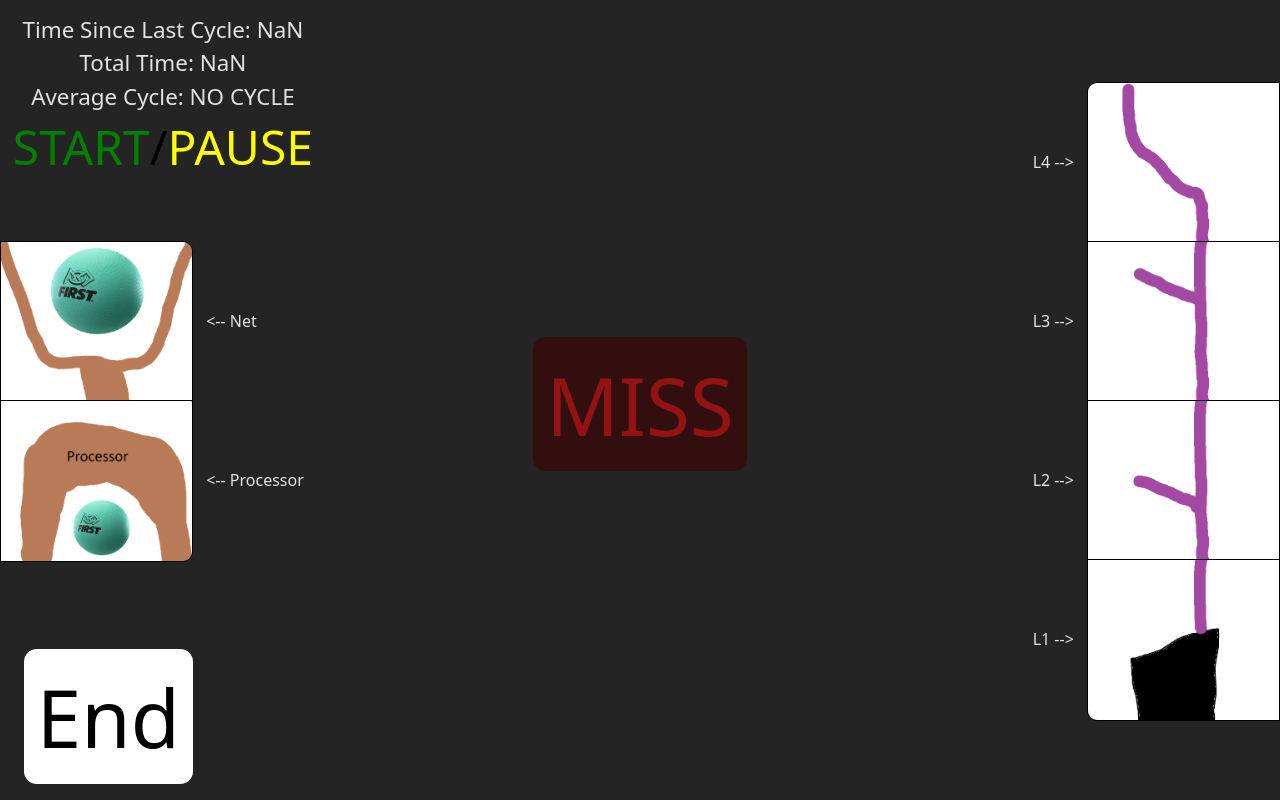
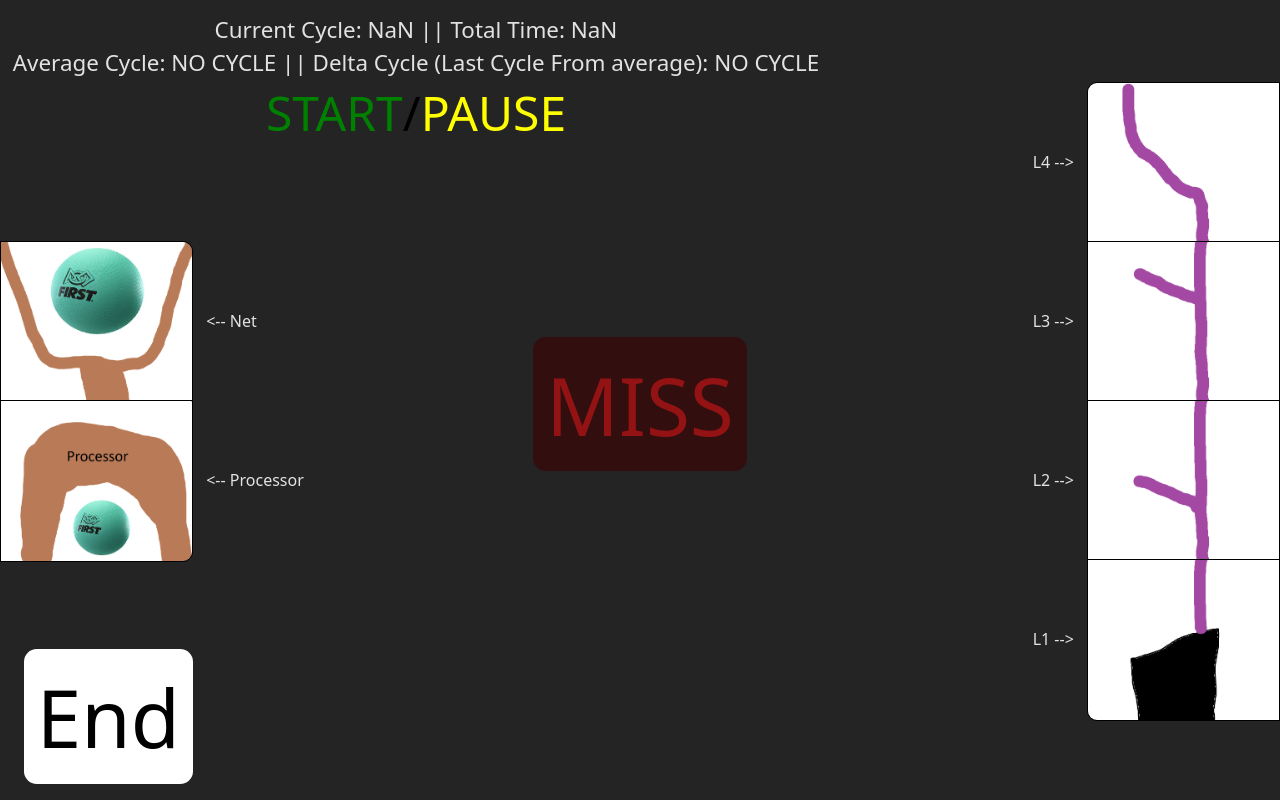
Before and after one commit to frc5431/2025cycletimer, a React (Vite) app: page / in a window 1280 px wide. Built offline with nearby package versions, Linux system fonts and the light colour scheme.

Commit message:
FORMAT BETTER PLS BUT ADDED DELTA CYCLE

```diff
--- a/src/App.tsx
+++ b/src/App.tsx
@@ -32,6 +32,17 @@ function App() {
     return accum / cycles.length;
   }
 
+  function deltaCycle(): string {
+    if (cycles.length == 0) {
+      return "NO CYCLE"
+    }
+
+    if(cycles.length == 1) {
+      return "ONLY 1 CYCLE"
+    }
+
+    return (averageCycle() - (cycles[cycles.length-1] - cycles[cycles.length-2])).toFixed(2);
+  }
   function newCycle(type: string) {
     if (type === "CLEAR") {
       setCycles([]);
@@ -105,10 +116,17 @@ function App() {
 
         <div className="time">
           <div style={{fontSize:'1.4rem'}}>
-          <div>Time Since Last Cycle: {cycles.length > 0 ? (convertToSec(stopwatch.seconds, stopwatch.milliseconds) - cycles[cycles.length-1]).toFixed(2) : (convertToSec(stopwatch.seconds, stopwatch.milliseconds)).toFixed(2)}</div>
-          <div>Total Time: {(convertToSec(stopwatch.seconds, stopwatch.milliseconds)).toFixed(2)}</div>
+          <div>
+            Current Cycle: {cycles.length > 0 ?
+            (convertToSec(stopwatch.seconds, stopwatch.milliseconds) - cycles[cycles.length-1]).toFixed(2) :
+            (convertToSec(stopwatch.seconds, stopwatch.milliseconds)).toFixed(2)}
+            {" "}||
+            Total Time: {(convertToSec(stopwatch.seconds, stopwatch.milliseconds)).toFixed(2)}
+          </div>
           <div>
             Average Cycle: {cycles.length > 0  ? averageCycle().toFixed(2) : "NO CYCLE"}
+            {" "}||
+            Delta Cycle (Last Cycle From average): {deltaCycle()}
           </div>
         </div>
           <div style={{display:"flex", flexDirection:"column"}}>
```
